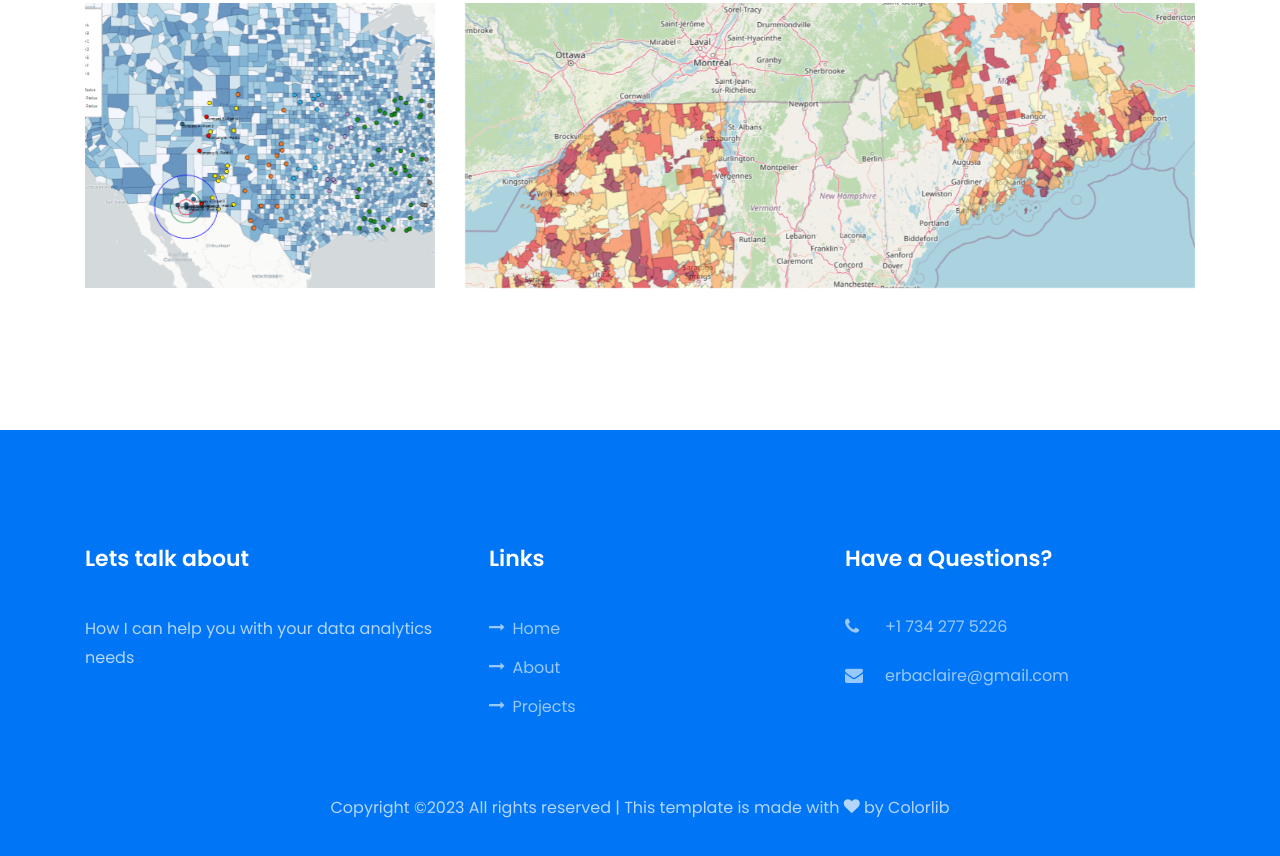
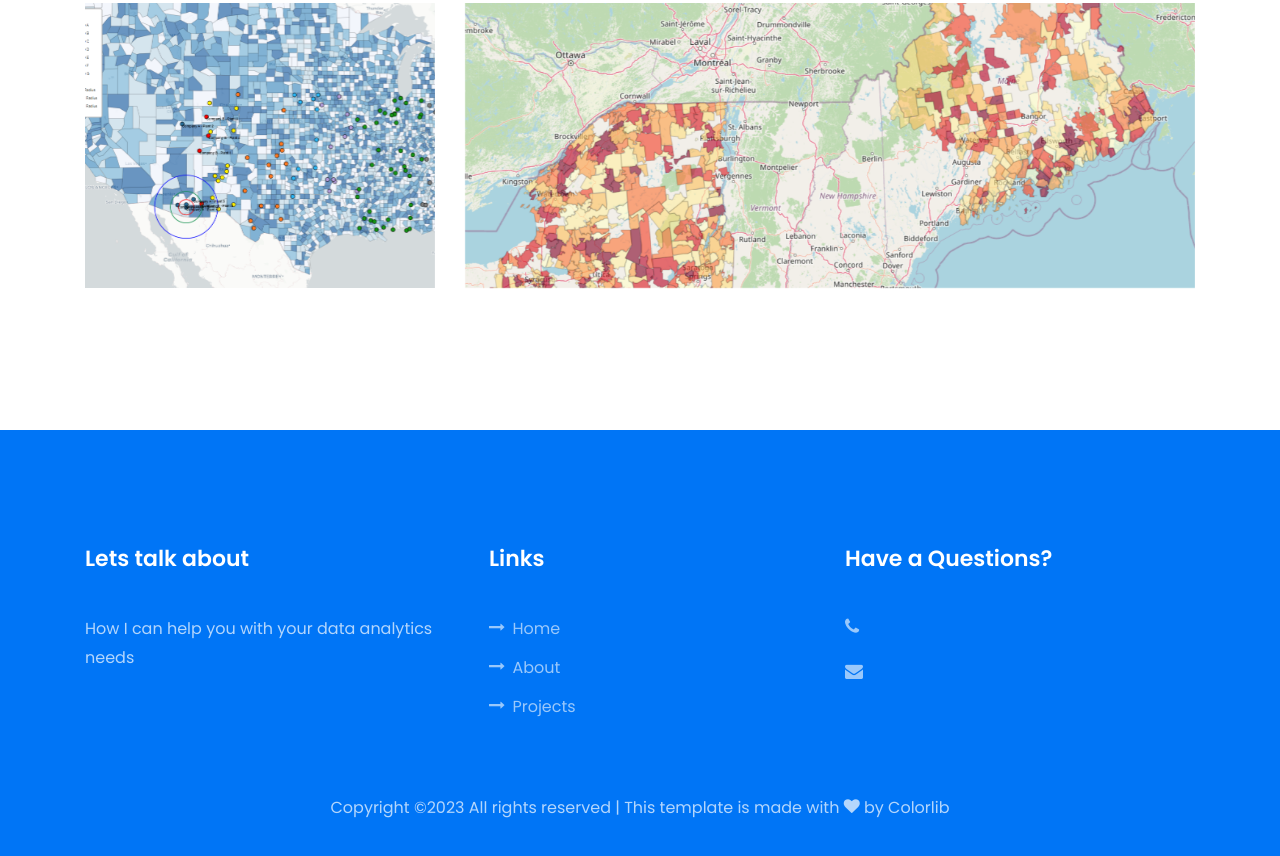
Before and after one commit to erbaclaire/erbaclaire.github.io, a plain HTML site: page index.html in a window 1280 px wide. Shown: the part 2725-3581 px from the top of the page. Drawn offline with Linux system fonts and the light colour scheme; files whose address does not match are found by name.

Commit message:
Update index.html

```diff
--- a/index.html
+++ b/index.html
@@ -193,8 +193,8 @@
             	<h2 class="ftco-heading-2">Have a Questions?</h2>
             	<div class="block-23 mb-3">
 	              <ul>
-	                <li><a href="#"><span class="icon icon-phone"></span><span class="text">+1 734 277 5226</span></a></li>
-	                <li><a href="#"><span class="icon icon-envelope"></span><span class="text">erbaclaire@gmail.com</span></a></li>
+	                <li><a href="#"><span class="icon icon-phone"></span><span class="text"></span></a></li>
+	                <li><a href="#"><span class="icon icon-envelope"></span><span class="text"></span></a></li>
 	              </ul>
 	            </div>
             </div>
```
